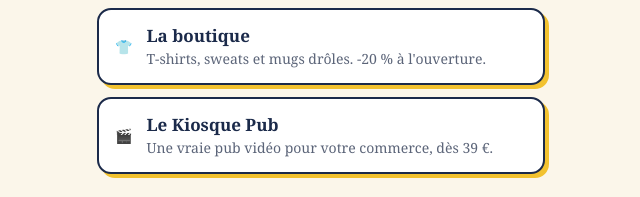
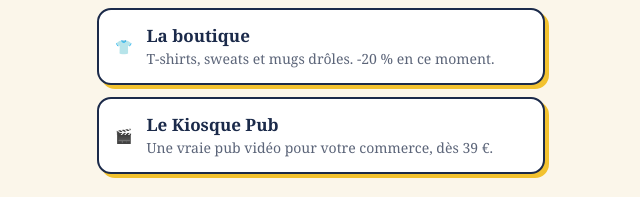
Before and after one commit to lekiosque-fr/lekiosque-fr.github.io, a plain HTML site: page liens/index.html in a window 1280 px wide. Shown: the part 392-589 px from the top of the page, 319-959 px from the left. Drawn offline with Linux system fonts and the light colour scheme.

Commit message:
Liens : la boutique mène à la vitrine

```diff
--- a/liens/index.html
+++ b/liens/index.html
@@ -35,7 +35,7 @@
 <main>
   <h2>Nos créations</h2>
   <a class="carte" href="https://lekiosque-fr.github.io/mes-reperes/"><span class="emo">🌙</span><div><b>Le carnet « Mes repères »</b><span>Du projet bébé aux 9 mois, sur tablette. Extrait gratuit.</span></div></a>
-  <a class="carte" href="https://lekiosque.myspreadshop.fr"><span class="emo">👕</span><div><b>La boutique</b><span>T-shirts, sweats et mugs drôles. -20 % à l'ouverture.</span></div></a>
+  <a class="carte" href="https://lekiosque-fr.github.io/boutique/"><span class="emo">👕</span><div><b>La boutique</b><span>T-shirts, sweats et mugs drôles. -20 % en ce moment.</span></div></a>
   <a class="carte" href="https://lekiosque-fr.github.io/pub-video/"><span class="emo">🎬</span><div><b>Le Kiosque Pub</b><span>Une vraie pub vidéo pour votre commerce, dès 39 €.</span></div></a>
 
   <h2>Suis-nous</h2>
```
